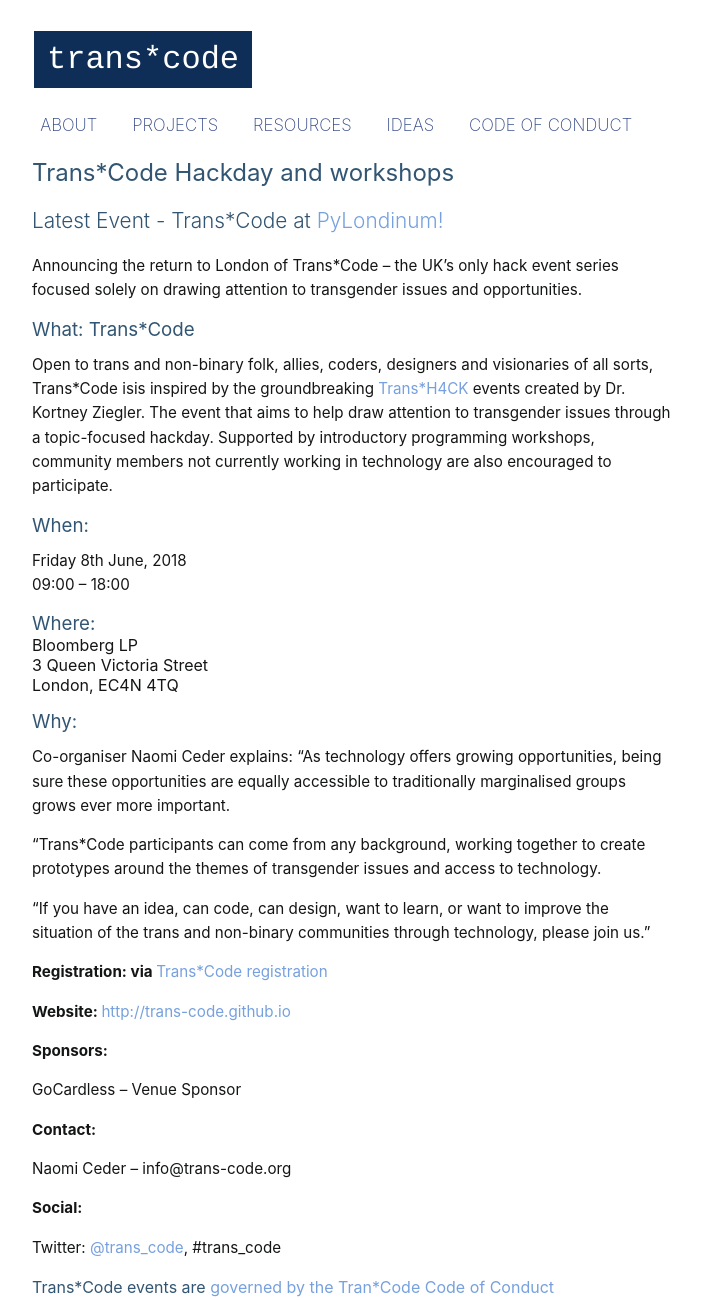
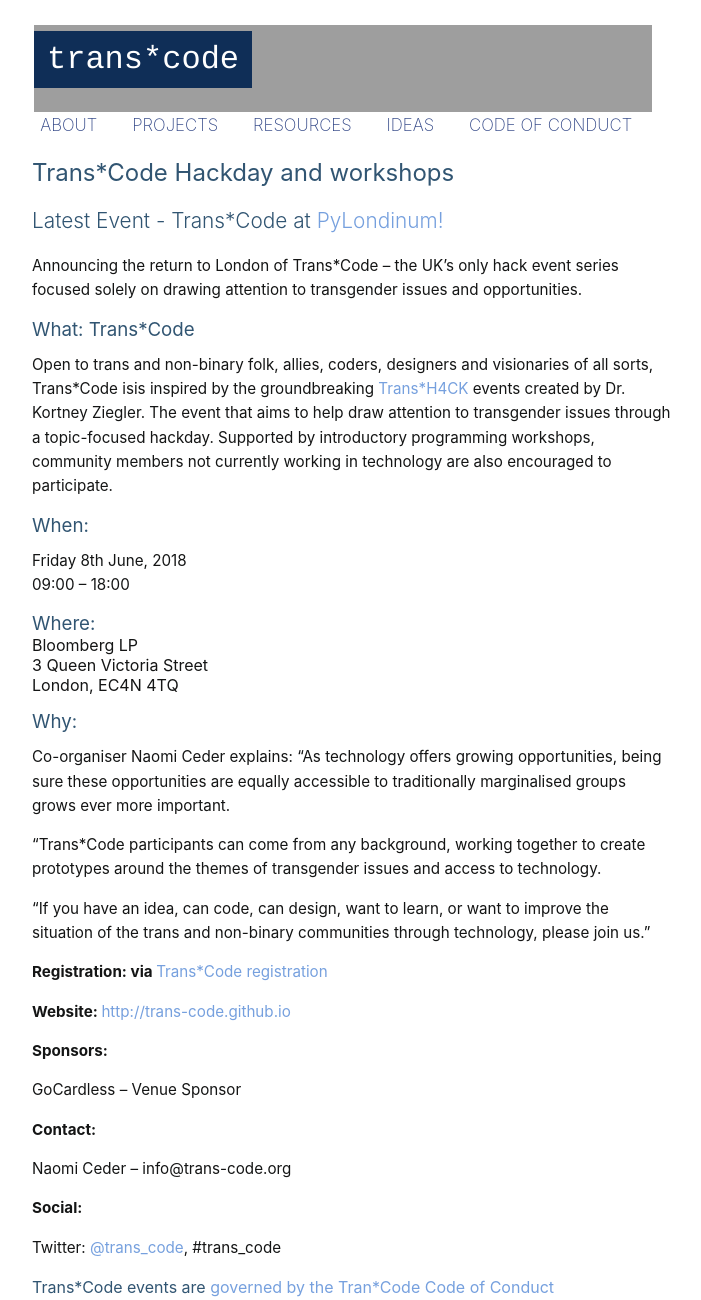
Before and after one commit to Trans-Code/Trans-Code.github.io, a Jekyll site: the page built from index.html, in a window 1280 px wide. Shown: the whole page, without its empty margins (288-989 px from the left). Built offline with Jekyll 4.4.1, drawn with Linux system fonts in a browser that asks for light colours; some web fonts are replaced; the list of posts is cut into pages by our own code.

Commit message:
Update main.css

```diff
--- a/css/main.css
+++ b/css/main.css
@@ -39,6 +39,7 @@
     font-weight: bold;
     font: 1em -apple-system-headline, "Droid Sans Mono", Courier, mono;
     text-transform: lowercase;
+    background-image:  url("/images/TransCode_Large_Eps-1.png");
     margin-left: 25px;
     padding-bottom: 2.1em;
 }
```
